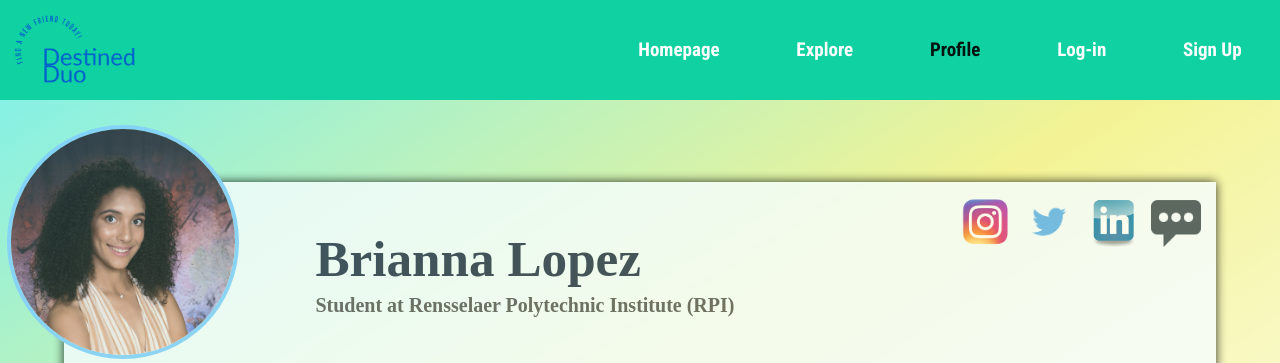
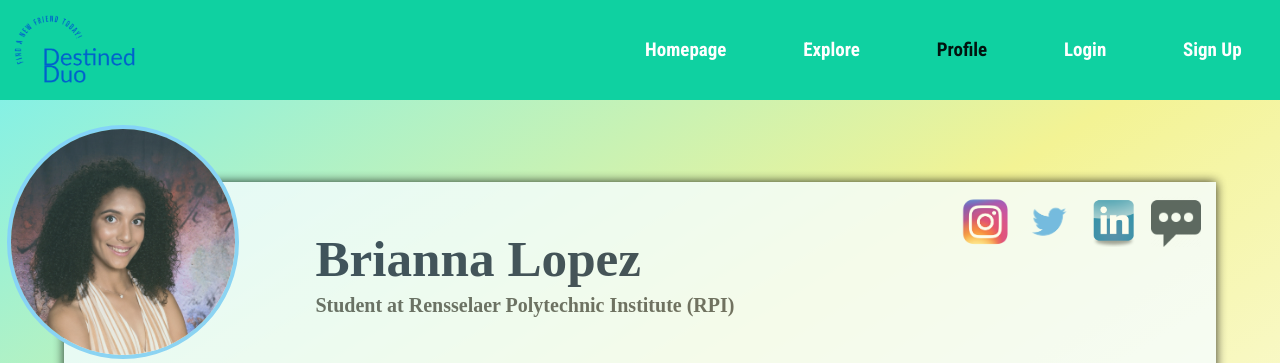
Before and after one commit to ITWS-2110-Group-1-BARK/Project, a PHP site: page /pages/profile.html in a window 1280 px wide; the page is wider, and only the part inside the window is pictured. Shown: the top 363 px of that part. Run offline with PHP 8.4, Linux system fonts and the light colour scheme; some libraries are stand-ins or nearby versions.

Commit message:
Double validated and fixed a typo
Just double validated my html and my portion of the css and made small fixes to typos I had on my profile page html

```diff
--- a/pages/profile.html
+++ b/pages/profile.html
@@ -4,7 +4,7 @@
     <meta charset="UTF-8">
     <meta http-equiv="X-UA-Compatible" content="IE=edge">
     <meta name="viewport" content="width=device-width, initial-scale=1.0">
-    <title>Log-In</title>
+    <title>Profile Page</title>
     <link rel="preconnect" href="https://fonts.googleapis.com">
     <link rel="preconnect" href="https://fonts.gstatic.com" crossorigin>
     <link rel="stylesheet" href="https://maxcdn.bootstrapcdn.com/font-awesome/4.4.0/css/font-awesome.min.css">
@@ -16,7 +16,7 @@
     <div class="nav-bar">
 		<img id="logo" src="../logo.png" alt= "LOGO">
         <a href="signup.html">Sign Up</a>
-        <a href="login.html">Log-in</a>
+        <a href="login.html">Login</a>
 		<a class = "active" href="profile.html">Profile</a>
 		<a href="explore.html">Explore</a>
         <a href="../homepage.html">Homepage</a>
```
Also changed, not shown: style.css (+5 -7 lines).
